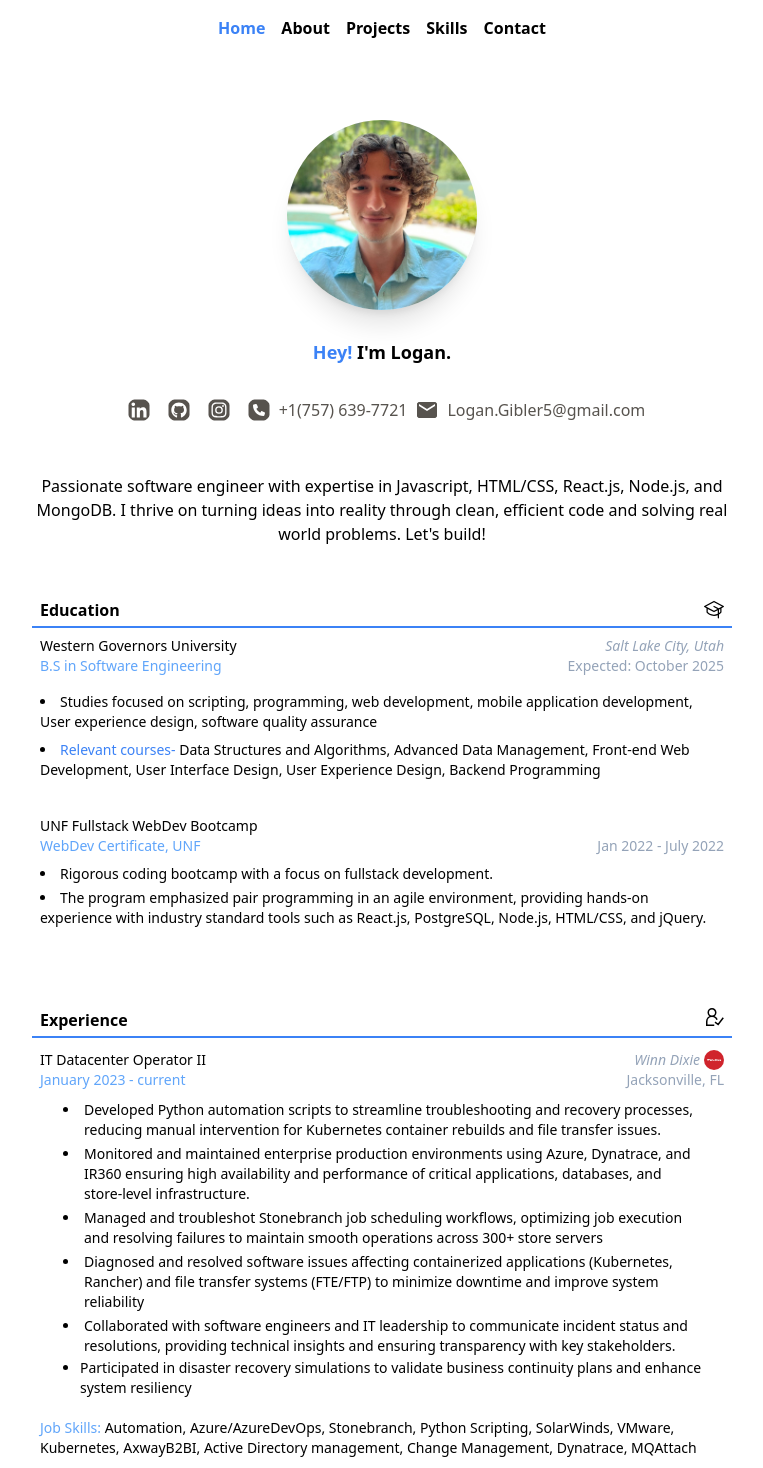
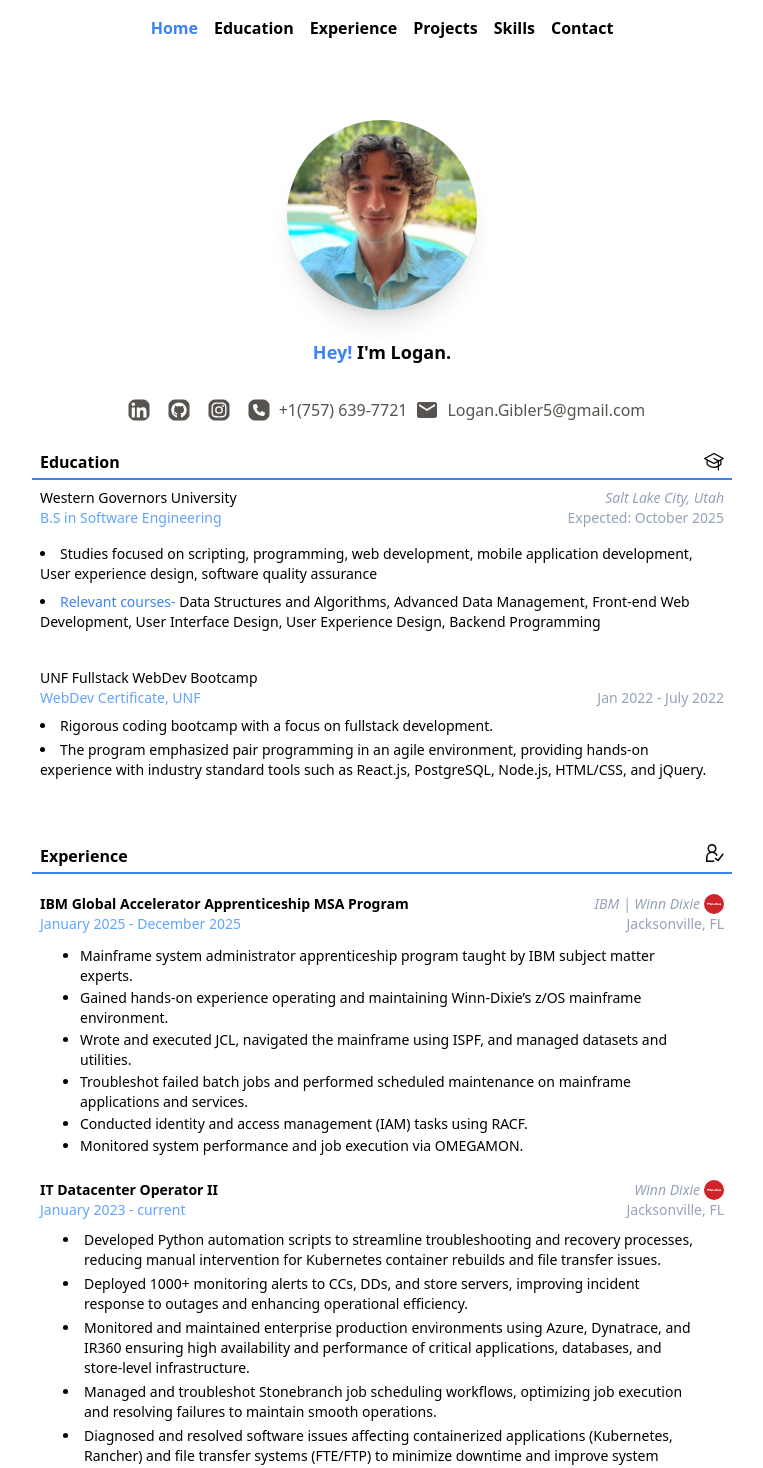
Before and after one commit to LoganGibler/Portfolio, a React (Vite) app: page / in a window 1280 px wide. Shown: the top 1468 px of the page, without its empty margins (258-1021 px from the left). Built offline with nearby package versions, Linux system fonts and the light colour scheme.

Commit message:
Updating position and skills

```diff
--- a/src/components/Education.jsx
+++ b/src/components/Education.jsx
@@ -14,7 +14,7 @@ const Education = () => {
   });
 
   return (
-    <div className="flex flex-col fade-in-effect mt-[3rem]">
+    <div className="flex flex-col fade-in-effect mt-[1rem]">
       <div className="slide-in-effect flex flex-col">
         <div className="mt-1 flex text-base grow pl-2 pb-1 border-b-2 border-blue-500 font-bold">
           Education
--- a/src/components/Experience.jsx
+++ b/src/components/Experience.jsx
@@ -15,7 +15,7 @@ const Experience = () => {
     threshold: 0.1,
   });
   return (
-    <div className="flex slide-in-effect text-sm mt-[3rem]">
+    <div className="flex slide-in-effect text-sm mt-[2rem]">
       <div className="fade-in-effect grow">
         <div className="mt-1 text-base grow flex pl-2 pb-1 border-b-2 border-blue-500 font-bold">
           Experience
@@ -33,11 +33,57 @@ const Experience = () => {
                 : "transform translate-x-[-200px] opacity-0"
             }`}
           >
-            <div className="flex mt-2">
-              <p>IT Datacenter Operator II</p>
+            <div className="flex mt-4">
+              <p className="font-semibold">
+                IBM Global Accelerator Apprenticeship MSA Program
+              </p>
+              <div className="flex justify-end grow">
+                <p className="italic text-slate-400">IBM | Winn Dixie</p>
+                <img
+                  className="h-[20px] w-[20px] rounded-xl ml-1"
+                  src={logo}
+                ></img>
+              </div>
+            </div>
+            <div className="flex justify-start text-sm text-slate-400">
+              <p className="text-blue-400"> January 2025 - December 2025</p>
+              <div className="flex justify-end grow">
+                <p>Jacksonville, FL</p>
+              </div>
+            </div>
+            <ul className="list-disc pl-10 pr-5 mt-2">
+              <li className="text-sm mt-1">
+                Mainframe system administrator apprenticeship program taught by
+                IBM subject matter experts.
+              </li>
+              <li className="text-sm mt-0.5">
+                Gained hands-on experience operating and maintaining
+                Winn-Dixie’s z/OS mainframe environment.
+              </li>
+              <li className="text-sm mt-0.5">
+                Wrote and executed JCL, navigated the mainframe using ISPF, and
+                managed datasets and utilities.
+              </li>
+              <li className="text-sm mt-0.5">
+                Troubleshot failed batch jobs and performed scheduled
+                maintenance on mainframe applications and services.
+              </li>
+              <li className="text-sm mt-0.5">
+                Conducted identity and access management (IAM) tasks using RACF.
+              </li>
+              <li className="text-sm mt-0.5">
+                Monitored system performance and job execution via OMEGAMON.
+              </li>
+            </ul>
+
+            <div className="flex mt-6">
+              <p className="font-semibold">IT Datacenter Operator II</p>
               <div className="flex justify-end grow">
                 <p className="italic text-slate-400">Winn Dixie</p>
-                <img className="h-[20px] w-[20px] rounded-xl ml-1" src={logo}></img>
+                <img
+                  className="h-[20px] w-[20px] rounded-xl ml-1"
+                  src={logo}
+                ></img>
               </div>
             </div>
             <div className="flex justify-start text-sm text-slate-400">
@@ -54,6 +100,11 @@ const Experience = () => {
                 issues.
               </li>
               <li className="px-1 py-0.5">
+                Deployed 1000+ monitoring alerts to CCs, DDs, and store servers,
+                improving incident response to outages and enhancing operational
+                efficiency.
+              </li>
+              <li className="px-1 py-0.5">
                 Monitored and maintained enterprise production environments
                 using Azure, Dynatrace, and IR360 ensuring high availability and
                 performance of critical applications, databases, and store-level
@@ -62,32 +113,32 @@ const Experience = () => {
               <li className="px-1 py-0.5">
                 Managed and troubleshot Stonebranch job scheduling workflows,
                 optimizing job execution and resolving failures to maintain
-                smooth operations across 300+ store servers
+                smooth operations.
               </li>
               <li className="px-1 py-0.5">
                 Diagnosed and resolved software issues affecting containerized
                 applications (Kubernetes, Rancher) and file transfer systems
-                (FTE/FTP) to minimize downtime and improve system reliability
+                (FTE/FTP) to minimize downtime and improve system reliability.
               </li>
-              <li className="px-1 py-0.5">
+              <li>
                 Collaborated with software engineers and IT leadership to
                 communicate incident status and resolutions, providing technical
                 insights and ensuring transparency with key stakeholders.
               </li>
               <li>
                 Participated in disaster recovery simulations to validate
-                business continuity plans and enhance system resiliency
+                business continuity plans and enhance system resiliency.
               </li>
             </ul>
-            <p className="mt-5">
+            {/* <p className="mt-5">
               <span className="text-blue-400">Job Skills: </span> Automation,
               Azure/AzureDevOps, Stonebranch, Python Scripting, SolarWinds,
               VMware, Kubernetes, AxwayB2BI, Active Directory management, Change
               Management, Dynatrace, MQAttach
-            </p>
+            </p> */}
           </div>
 
-          <div
+          {/* <div
             ref={ref1}
             className={`flex flex-col transition-all duration-700 ease-in-out ${
               inView1
@@ -95,10 +146,14 @@ const Experience = () => {
                 : "transform translate-x-[200px] opacity-0"
             }`}
           >
-            <div className="flex mt-10">
+            <div className="flex mt-5">
               <p>Customer Service Associate</p>
               <div className="flex justify-end grow">
                 <p className="italic text-slate-400">Winn-Dixie</p>
+                <img
+                  className="h-[20px] w-[20px] rounded-xl ml-1"
+                  src={logo}
+                ></img>
               </div>
             </div>
             <div className="flex justify-start text-sm text-slate-400">
@@ -118,25 +173,8 @@ const Experience = () => {
                 outstanding service and attention to detail.
               </li>
             </ul>
-          </div>
+          </div> */}
         </div>
-        {/* <div
-          className="flex flex-col justify-center mt-[4rem]"
-          onClick={() => {
-            window.scrollTo({ top: 2100, behavior: "smooth" });
-          }}
-        >
-          <div>
-            <button className="mt-10 border-2 rounded-md px-3 border-blue-500 text-white bg-blue-500">
-              Skills and Certifications
-            </button>
-          </div>
-
-          <div className="flex justify-center">
-            {" "}
-            <FaArrowAltCircleDown className="mt-1 text-blue-500" />
-          </div>
-        </div> */}
       </div>
     </div>
   );
--- a/src/components/Header.jsx
+++ b/src/components/Header.jsx
@@ -45,14 +45,14 @@ const Header = () => {
           </div>
         </div>
 
-        <div className="flex flex-col justify-center mt-6">
+        {/* <div className="flex flex-col justify-center mt-6">
           <p className="mt-5 text-base text-center">
             Passionate software engineer with expertise in Javascript, HTML/CSS,
             React.js, Node.js, and MongoDB. I thrive on turning ideas into
             reality through clean, efficient code and solving real world
             problems. Let's build!
           </p>
-        </div>
+        </div> */}
       </div>
     </div>
   );
--- a/src/components/Navigation.jsx
+++ b/src/components/Navigation.jsx
@@ -19,21 +19,34 @@ const Navigation = ({ activeLink, setActiveLink }) => {
         </p>
         <p
           onClick={() => {
-            setActiveLink("About");
-            window.scrollTo({ top: 520, behavior: "smooth" });
+            setActiveLink("Education");
+            window.scrollTo({ top: 400, behavior: "smooth" });
           }}
           className={`mx-2 ${
-            activeLink === "About"
+            activeLink === "Education"
               ? "text-blue-500 hover:cursor-pointer"
               : "text-black hover:cursor-pointer"
           }`}
         >
-          About
+          Education
+        </p>
+        <p
+          onClick={() => {
+            setActiveLink("Experience");
+            window.scrollTo({ top: 820, behavior: "smooth" });
+          }}
+          className={`mx-2 ${
+            activeLink === "Experience"
+              ? "text-blue-500 hover:cursor-pointer"
+              : "text-black hover:cursor-pointer"
+          }`}
+        >
+          Experience
         </p>
         <p
           onClick={() => {
             setActiveLink("Projects");
-            window.scrollTo({ top: 1360, behavior: "smooth" });
+            window.scrollTo({ top: 1500, behavior: "smooth" });
           }}
           className={`mx-2 ${
             activeLink === "Projects"
@@ -46,7 +59,7 @@ const Navigation = ({ activeLink, setActiveLink }) => {
         <p
           onClick={() => {
             setActiveLink("Skills");
-            window.scrollTo({ top: 2270, behavior: "smooth" });
+            window.scrollTo({ top: 2400, behavior: "smooth" });
           }}
           className={`mx-2 ${
             activeLink === "Skills"
```
